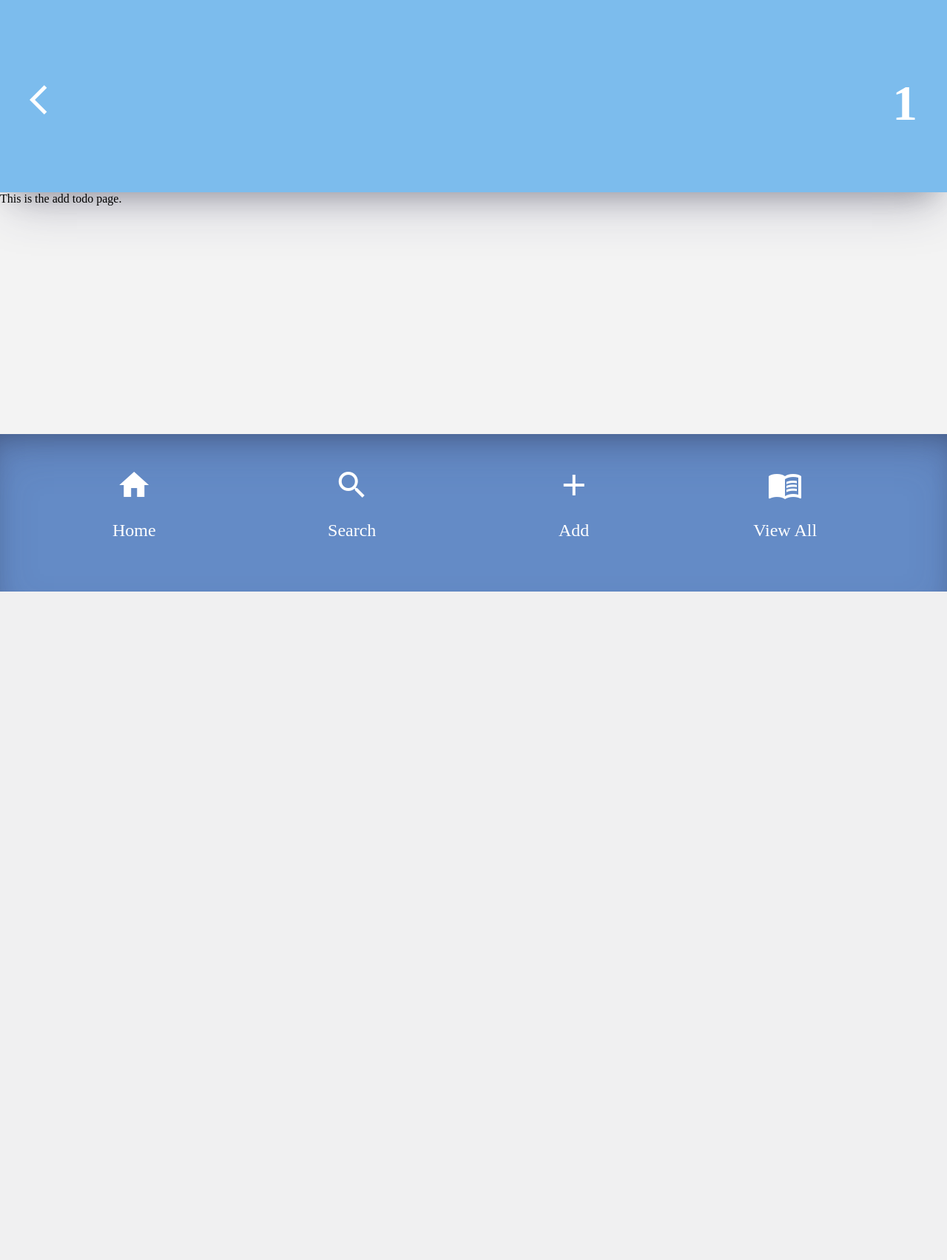
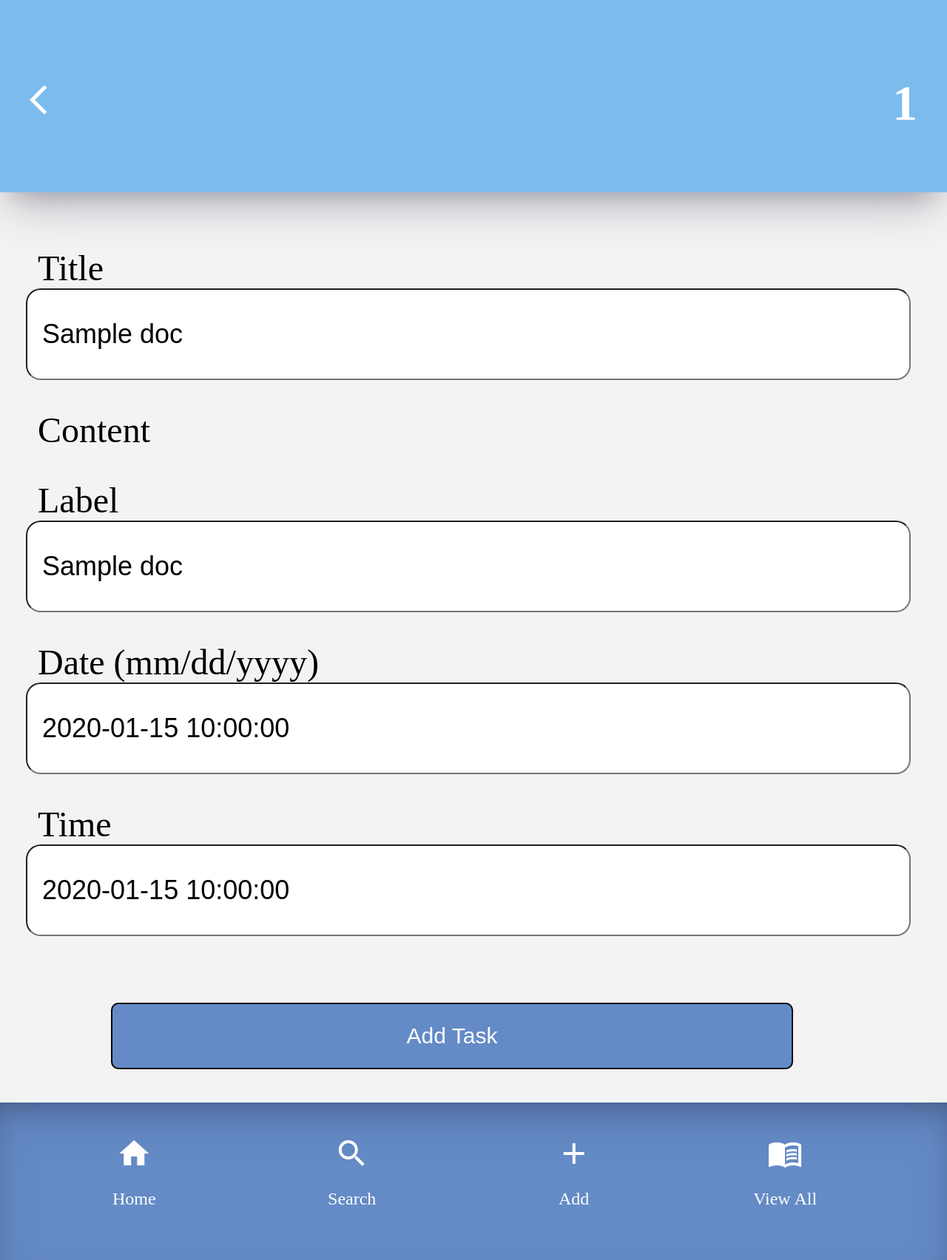
Before and after one commit to software-students-fall2022/web-app-exercise-team-14-1, a Flask app: template templates/add.html in a window 1280 px wide. Shown: the whole page at 74% size. Before the commit the page ends 800 px from the top, so only its background shows below. Run offline with Flask 2, Linux system fonts and the light colour scheme; the template is opened without the code that fills it: most values are stand-ins (such as "Sample title", 1, 10 or a date in 2020); parts of the project's set-up code (start-up, migrations or seed data) failed here and were passed over.

Commit message:
working on add functionality

```diff
--- a/app.py
+++ b/app.py
@@ -227,13 +227,31 @@ def all():
     """
     return render_template("all.html", page="View All")
 
-@app.route('/add')
+@app.route('/add', methods=['POST'])
 @flask_login.login_required
 def add():
     """
     Route for the add todo page
+    Accepts form submission data for new todo and saves to database
     """
-    return render_template("add.html", page="Add")
+    title = request.form['title']
+    content = request.form['content']
+    label = request.form['label']
+    date = request.form['date']
+    time = request.form['time']
+
+    doc = {
+        'title': title,
+        'content': content,
+        'label': label,
+        'date': date,
+        'time': time,
+    }
+
+    # insert task into db
+    db.todos.insert_one(doc)
+
+    return redirect(url_for('homepage'))
 
 @app.route('/search', methods=['GET','POST'])
 @flask_login.login_required
--- a/static/css/styles.css
+++ b/static/css/styles.css
@@ -172,6 +172,49 @@ body {
     color: #000;
     text-decoration: none;
 }
+/***************** ADD PAGE STYLES *****************/
+.add-form {
+    width: 90%;
+    padding: 35px;
+}
+
+.add-form div{
+    margin-top: 40px;
+}
+
+.add-form label{
+    display: block;
+    font-size: 48px;
+    margin-left: 1rem;
+}
+
+.add-form input, textarea {
+    width:100%;
+    height: 100px;
+    font-size: 36px;
+    text-decoration: none;
+    border-radius: 20px;
+    padding: 10px 20px;
+}
+
+.add-form .button-container {
+    display: flex;
+    flex-direction: column;
+    align-items: center;
+    justify-content: center;
+    margin-top: 60px;
+}
+
+.add-form button {
+    margin-top: 30px;
+    width: 80%;
+    height: 90px;
+    font-size: 30px;
+    background-color:#648bc6;
+    color: #fff;
+    border: 2px solid black;
+    border-radius: 10px;
+}
 
 /***************** EDIT PAGE STYLES *****************/
 .edit-form {
--- a/templates/add.html
+++ b/templates/add.html
@@ -1,3 +1,43 @@
-{% extends 'base.html' %} {% block container %}
-This is the add todo page.
+{% extends 'base.html' %}
+{% block container %}
+<form action="{{url_for('add')}}" method="POST" class="add-form">
+    <div >
+        <label for="title">Title</label>
+        {#}
+            <!-- "{{doc.title}}" -->
+        #}
+        <input name="title" id="title" type="text" value="{{doc.title}}" required>
+    </div>
+    <div>
+        <label for="content">Content</label>
+        {#
+            <!-- {{doc.content}} -->
+        #}
+        <!--<textarea name="details" id="details">{{doc.content}}</textarea>-->
+    </div>
+    <div>
+        <label for="label">Label</label>
+        {#
+            <!-- {{doc.label}} -->
+        #}
+        <input name="label" id="label" type="text" value="{{doc.label}}">
+    </div>
+    <div>
+        <label for="date">Date (mm/dd/yyyy)</label>
+        {#
+            <!-- {{doc.date}} -->
+        #}
+        <input name="date" id="date" type="text" value="{{doc.date}}" required>
+    </div>
+    <div>
+        <label for="time">Time</label>
+        {#
+            <!-- {{doc.time}} -->
+        #}
+        <input name="time" id="time" type="text" value="{{doc.time}}" required>
+    </div>
+    <div class="button-container">
+        <button type="submit">Add Task</button>
+    </div>
+</form>
 {% endblock %}
```
